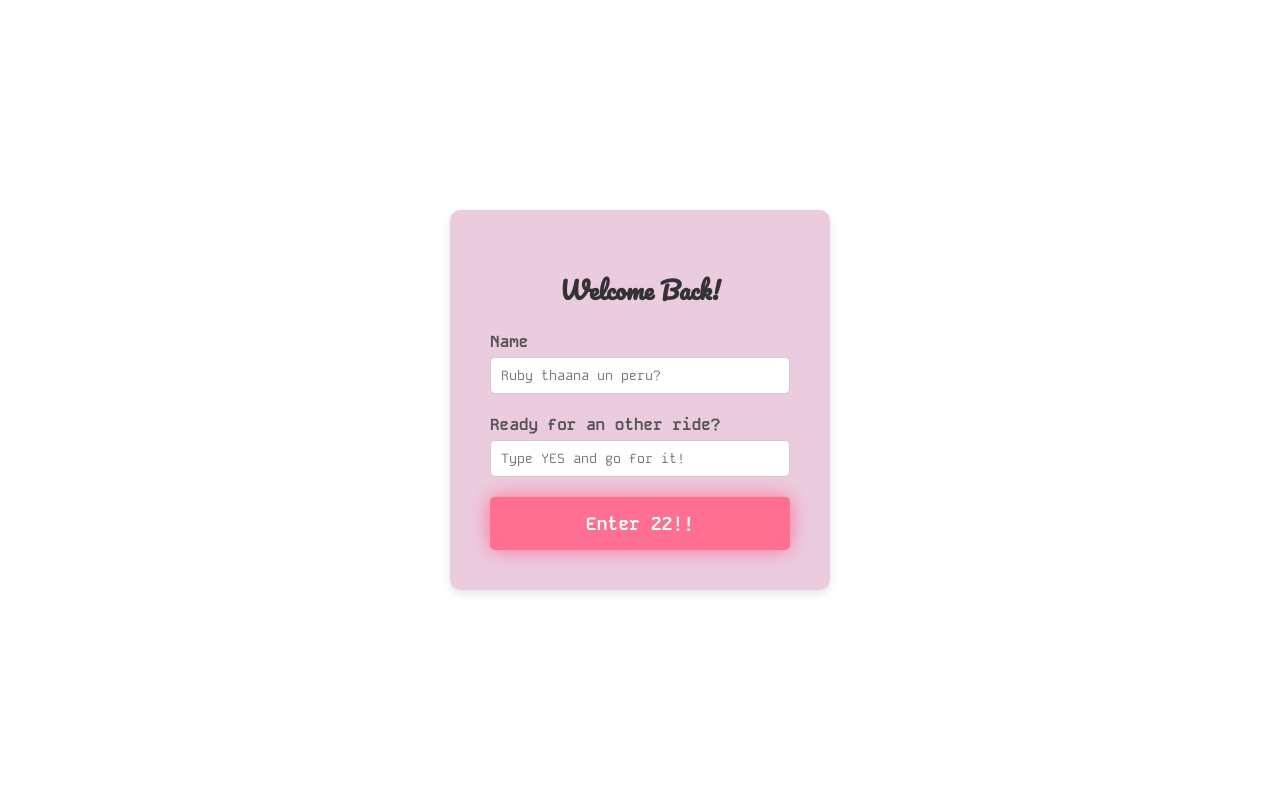
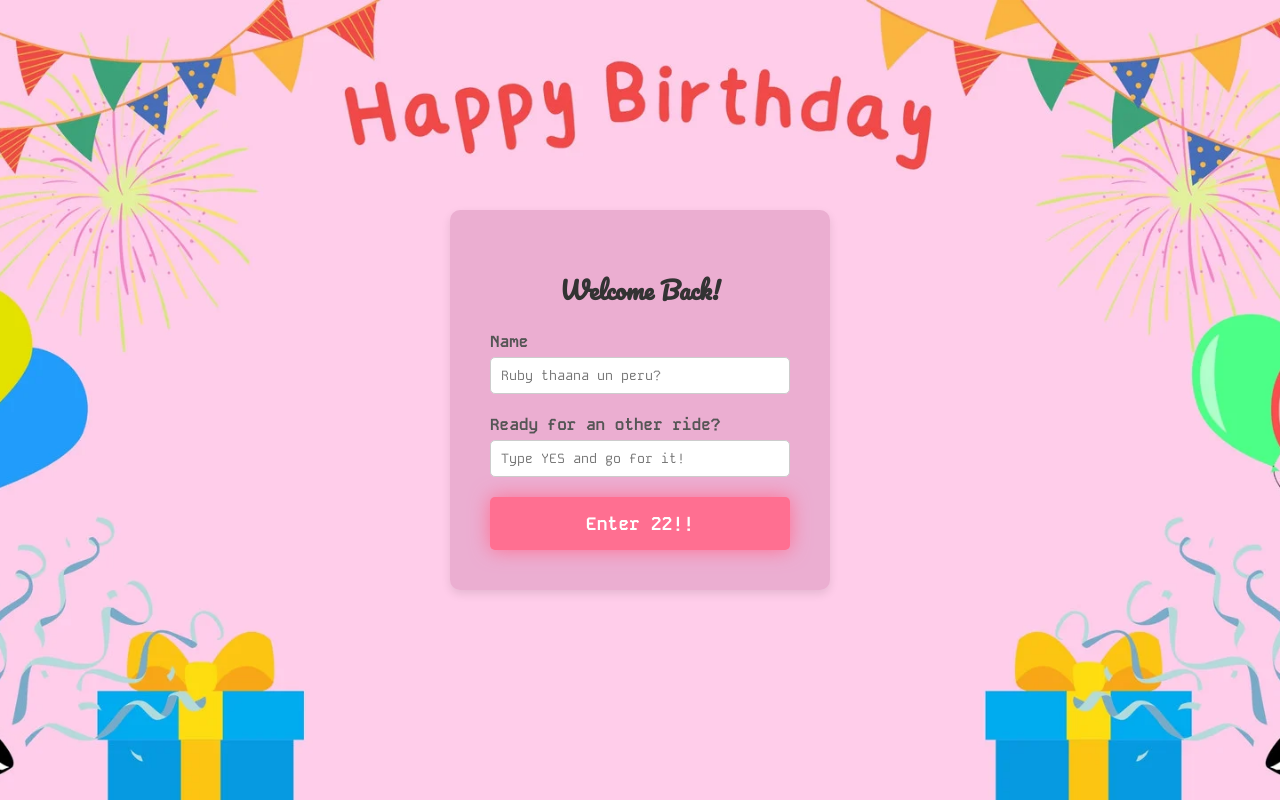
Before and after one commit to AbdulHakeem-FMAH/Greets, a plain HTML site: page index.html in a window 1280 px wide. Drawn offline with Linux system fonts and the light colour scheme.

Commit message:
Update styles.css

```diff
--- a/styles.css
+++ b/styles.css
@@ -23,7 +23,7 @@ body, html {
     align-items: center;
     background: linear-gradient(135deg, #ff9a9e 0%, #fad0c4 99%, #fad0c4 100%);
     font-family: Pacifico;
-    background: url('/Greeting/BackGroundPic/GreetBg.jpg') no-repeat center center fixed;
+    background: url('./BackGroundPic/GreetBg.jpg') no-repeat center center fixed;
     background-size: cover;
 }
 
```
